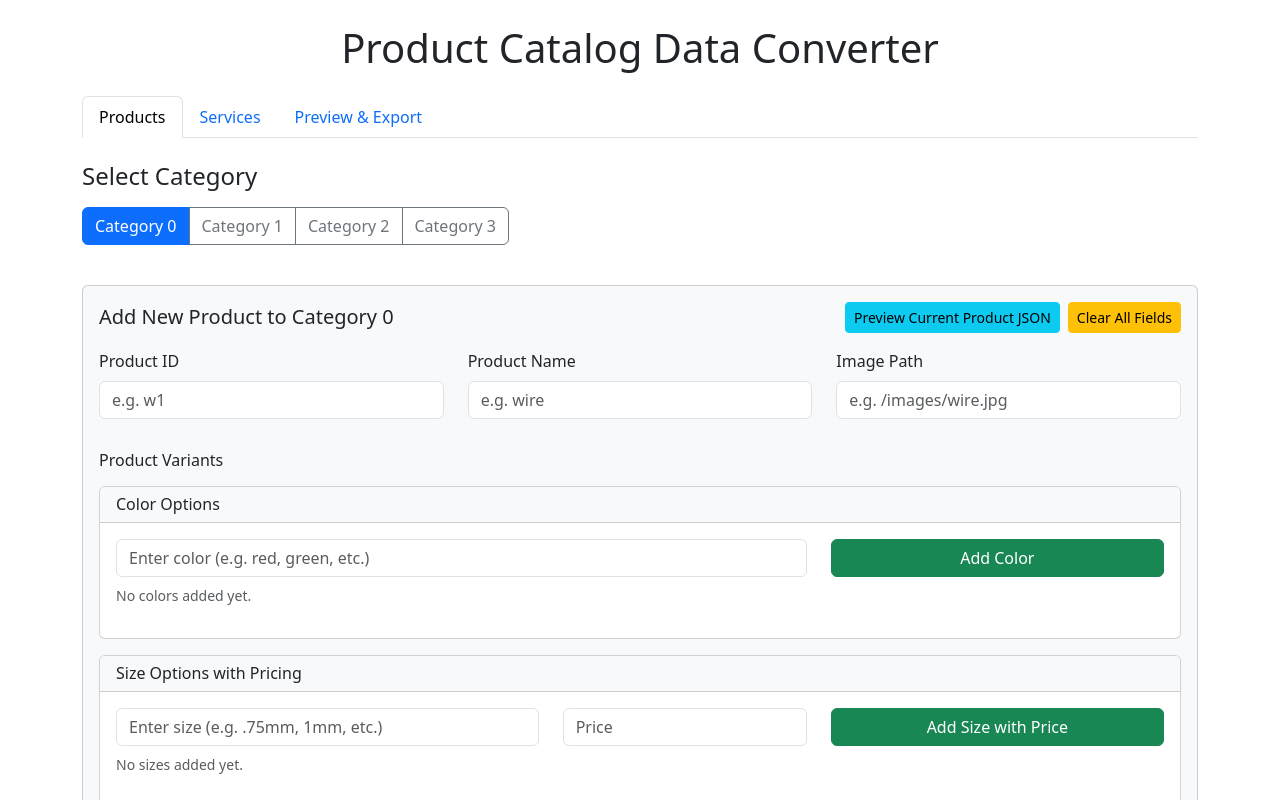
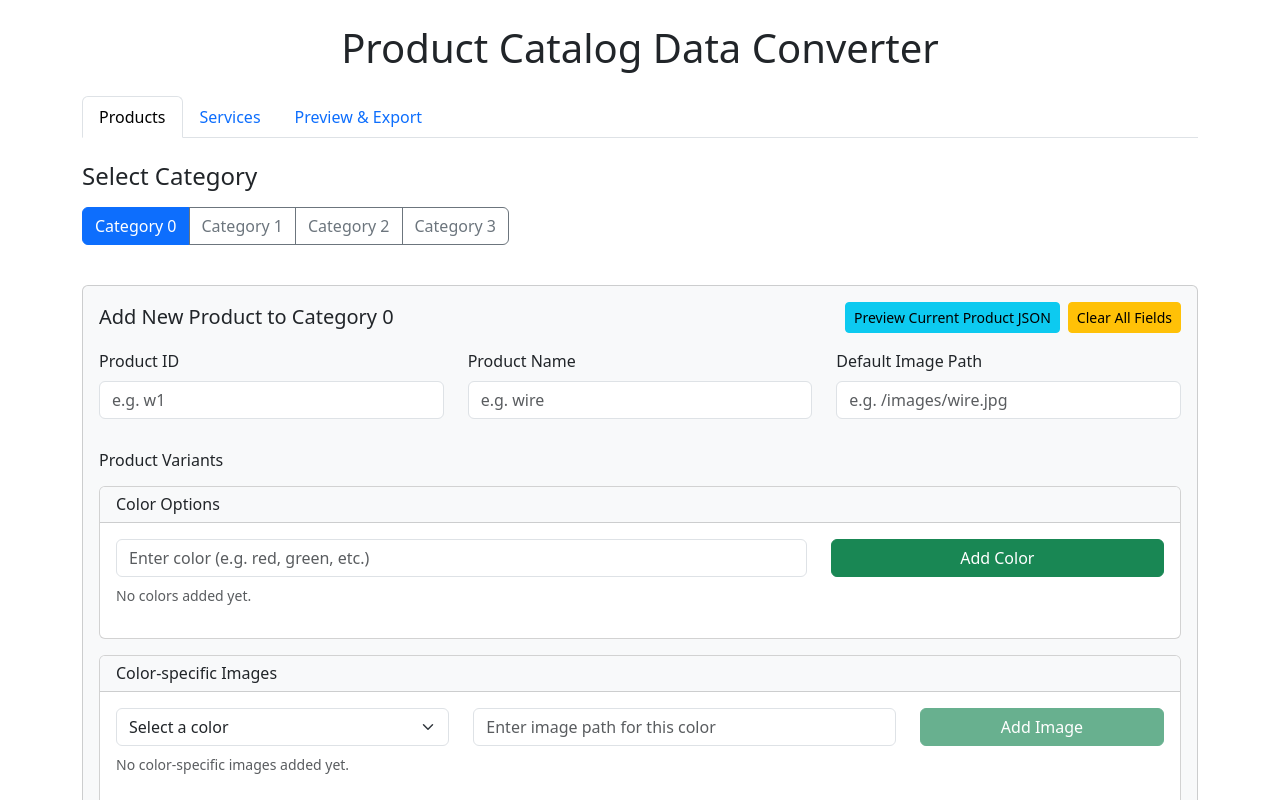
Before and after one commit to prateek8113/data-converter, a React (Create React App) app: page / in a window 1280 px wide. Shown: the top 800 px of the page. Built offline with nearby package versions, Linux system fonts and the light colour scheme.

Commit message:
Update ProductCatalogConverter.jsx

```diff
--- a/src/components/ProductCatalogConverter.jsx
+++ b/src/components/ProductCatalogConverter.jsx
@@ -17,21 +17,26 @@ const ProductCatalogConverter = () => {
   const [newProduct, setNewProduct] = useState({
     id: "",
     name: "",
-    image: "",
+    image: "", // Default image
+    colorImages: {}, // For color-specific images
     specs: {},
     variants: {
       colors: [],
-      sizes: [] // Will contain objects with {size, price} structure
+      sizes: [] // Contains objects with {size, price} structure
     }
   });
+
   const [newService, setNewService] = useState({
     title: "",
     description: "",
     image: ""
   });
+
   const [newSpecKey, setNewSpecKey] = useState("");
   const [newSpecValue, setNewSpecValue] = useState("");
   const [newColor, setNewColor] = useState("");
+  const [newColorImage, setNewColorImage] = useState("");
+  const [selectedColorForImage, setSelectedColorForImage] = useState("");
   const [newSize, setNewSize] = useState("");
   const [newSizePrice, setNewSizePrice] = useState("");
   const [jsonOutput, setJsonOutput] = useState("");
@@ -101,6 +106,38 @@ const ProductCatalogConverter = () => {
     }
   };
 
+  // Add a color-specific image
+  const addColorImage = () => {
+    if (selectedColorForImage && newColorImage && newProduct.variants.colors.includes(selectedColorForImage)) {
+      const updatedColorImages = {
+        ...newProduct.colorImages,
+        [selectedColorForImage]: newColorImage
+      };
+
+      setNewProduct({
+        ...newProduct,
+        colorImages: updatedColorImages
+      });
+
+      // Reset the input fields
+      setNewColorImage("");
+      setSelectedColorForImage("");
+    } else if (!newProduct.variants.colors.includes(selectedColorForImage)) {
+      alert("Please add this color to the product variants first");
+    }
+  };
+
+  // Remove a color image
+  const removeColorImage = (color) => {
+    const updatedColorImages = { ...newProduct.colorImages };
+    delete updatedColorImages[color];
+
+    setNewProduct({
+      ...newProduct,
+      colorImages: updatedColorImages
+    });
+  };
+
   // Add a new size with price to the product variants
   const addSize = () => {
     if (newSize) {
@@ -108,7 +145,7 @@ const ProductCatalogConverter = () => {
       const sizeExists = newProduct.variants.sizes.some(sizeObj => sizeObj.size === newSize);
 
       if (!sizeExists) {
-        const price = newSizePrice ? parseFloat(newSizePrice) : 0;
+        const price = newSizePrice ? newSizePrice : "0";
         const newSizeObj = { size: newSize, price };
 
         const updatedVariants = {
@@ -129,12 +166,17 @@ const ProductCatalogConverter = () => {
 
   // Remove a color from variants
   const removeColor = (colorToRemove) => {
+    // Also remove any color image associated with this color
+    const updatedColorImages = { ...newProduct.colorImages };
+    delete updatedColorImages[colorToRemove];
+
     setNewProduct({
       ...newProduct,
       variants: {
         ...newProduct.variants,
         colors: newProduct.variants.colors.filter(color => color !== colorToRemove)
-      }
+      },
+      colorImages: updatedColorImages
     });
   };
 
@@ -153,7 +195,7 @@ const ProductCatalogConverter = () => {
   const updateSizePrice = (sizeToUpdate, newPrice) => {
     const updatedSizes = newProduct.variants.sizes.map(sizeObj =>
       sizeObj.size === sizeToUpdate
-        ? { ...sizeObj, price: parseFloat(newPrice) || 0 }
+        ? { ...sizeObj, price: newPrice }
         : sizeObj
     );
 
@@ -205,6 +247,7 @@ const ProductCatalogConverter = () => {
       id: "",
       name: "",
       image: "",
+      colorImages: {},
       specs: {},
       variants: {
         colors: [],
@@ -256,7 +299,57 @@ const ProductCatalogConverter = () => {
   };
 
   const generateJSON = () => {
-    setJsonOutput(JSON.stringify(formData, null, 2));
+    // Create a clean copy of the data to avoid any React state artifacts
+    const cleanData = {
+      productCatalog: {},
+      services: []
+    };
+
+    // Process the product catalog data
+    Object.entries(formData.productCatalog).forEach(([categoryId, products]) => {
+      // Ensure each product has the correct structure
+      cleanData.productCatalog[categoryId] = products.map(product => ({
+        id: product.id,
+        name: product.name,
+        image: product.image, // Default image
+        colorImages: product.colorImages || {}, // Include color-specific images
+        specs: product.specs || {},
+        variants: {
+          colors: product.variants.colors || [],
+          sizes: product.variants.sizes || []
+        }
+      }));
+    });
+
+    // Process services
+    cleanData.services = formData.services.map(service => ({
+      title: service.title,
+      description: service.description,
+      image: service.image
+    }));
+
+    setJsonOutput(JSON.stringify(cleanData, null, 2));
+  };
+
+  const generateSingleProductJSON = () => {
+    if (newProduct.id && newProduct.name) {
+      // Create a clean copy with proper structure
+      const singleProduct = {
+        id: newProduct.id,
+        name: newProduct.name,
+        image: newProduct.image, // Default image
+        colorImages: newProduct.colorImages || {},
+        specs: newProduct.specs || {},
+        variants: {
+          colors: newProduct.variants.colors || [],
+          sizes: newProduct.variants.sizes || []
+        }
+      };
+
+      setJsonOutput(JSON.stringify(singleProduct, null, 2));
+    } else {
+      alert("Please fill at least ID and Name fields");
+    }
   };
 
   const copyToClipboard = () => {
@@ -297,16 +390,6 @@ const ProductCatalogConverter = () => {
       ...newProduct,
       specs: updatedSpecs
     });
-  };
-
-  // Generate single product JSON for example
-  const generateSingleProductJSON = () => {
-    if (newProduct.id && newProduct.name) {
-      const singleProduct = { ...newProduct };
-      setJsonOutput(JSON.stringify(singleProduct, null, 2));
-    } else {
-      alert("Please fill at least ID and Name fields");
-    }
   };
 
   return (
@@ -403,7 +486,7 @@ const ProductCatalogConverter = () => {
                   />
                 </div>
                 <div className="col-md-4 mb-3">
-                  <label className="form-label">Image Path</label>
+                  <label className="form-label">Default Image Path</label>
                   <input
                     type="text"
                     name="image"
@@ -469,6 +552,80 @@ const ProductCatalogConverter = () => {
                   </div>
                 </div>
 
+                {/* Color-specific Images */}
+                <div className="card mb-3">
+                  <div className="card-header bg-light">
+                    <h5 className="h6 mb-0">Color-specific Images</h5>
+                  </div>
+                  <div className="card-body">
+                    <div className="row mb-2">
+                      <div className="col-md-4">
+                        <select
+                          className="form-select"
+                          value={selectedColorForImage}
+                          onChange={(e) => setSelectedColorForImage(e.target.value)}
+                        >
+                          <option value="">Select a color</option>
+                          {newProduct.variants.colors.map((color, idx) => (
+                            <option key={idx} value={color}>{color}</option>
+                          ))}
+                        </select>
+                      </div>
+                      <div className="col-md-5">
+                        <input
+                          type="text"
+                          value={newColorImage}
+                          onChange={(e) => setNewColorImage(e.target.value)}
+                          className="form-control"
+                          placeholder="Enter image path for this color"
+                        />
+                      </div>
+                      <div className="col-md-3">
+                        <button
+                          onClick={addColorImage}
+                          className="btn btn-success w-100"
+                          disabled={!selectedColorForImage || !newColorImage}
+                        >
+                          Add Image
+                        </button>
+                      </div>
+                    </div>
+
+                    {Object.keys(newProduct.colorImages).length > 0 ? (
+                      <div className="mt-3">
+                        <h6 className="mb-2">Color-specific Images:</h6>
+                        <table className="table table-sm table-bordered">
+                          <thead>
+                            <tr>
+                              <th>Color</th>
+                              <th>Image Path</th>
+                              <th>Actions</th>
+                            </tr>
+                          </thead>
+                          <tbody>
+                            {Object.entries(newProduct.colorImages).map(([color, imgPath], idx) => (
+                              <tr key={idx}>
+                                <td>{color}</td>
+                                <td>{imgPath}</td>
+                                <td>
+                                  <button
+                                    onClick={() => removeColorImage(color)}
+                                    className="btn btn-sm btn-danger"
+                                  >
+                                    Remove
+                                  </button>
+                                </td>
+                              </tr>
+                            ))}
+                          </tbody>
+                        </table>
+                      </div>
+                    ) : (
+                      <p className="text-muted small mt-2">No color-specific images added yet.</p>
+                    )}
+                  </div>
+                </div>
+
                 {/* Size Variants with Price */}
                 <div className="card">
                   <div className="card-header bg-light">
@@ -487,12 +644,11 @@ const ProductCatalogConverter = () => {
                       </div>
                       <div className="col-md-3">
                         <input
-                          type="number"
+                          type="text"
                           value={newSizePrice}
                           onChange={(e) => setNewSizePrice(e.target.value)}
                           className="form-control"
                           placeholder="Price"
-                          step="0.01"
                         />
                       </div>
                       <div className="col-md-4">
@@ -523,12 +679,11 @@ const ProductCatalogConverter = () => {
                                   <td>{sizeObj.size}</td>
                                   <td>
                                     <input
-                                      type="number"
+                                      type="text"
                                       value={sizeObj.price}
                                       onChange={(e) => updateSizePrice(sizeObj.size, e.target.value)}
                                       className="form-control form-control-sm"
                                       placeholder="Set price"
-                                      step="0.01"
                                     />
                                   </td>
                                   <td>
@@ -665,7 +820,7 @@ const ProductCatalogConverter = () => {
                               <div>
                                 <p className="mb-1"><strong>ID:</strong> {product.id}</p>
                                 <p className="mb-1"><strong>Name:</strong> {product.name}</p>
-                                <p className="mb-1"><strong>Image:</strong> {product.image}</p>
+                                <p className="mb-1"><strong>Default Image:</strong> {product.image}</p>
                               </div>
                               <button
                                 onClick={() => removeProduct(parseInt(categoryIndex), index)}
@@ -674,6 +829,31 @@ const ProductCatalogConverter = () => {
                                 Remove
                               </button>
                             </div>
+
+                            {/* Display color-specific images */}
+                            {Object.keys(product.colorImages || {}).length > 0 && (
+                              <div className="mt-2">
+                                <p className="mb-1"><strong>Color Images:</strong></p>
+                                <div className="table-responsive">
+                                  <table className="table table-sm">
+                                    <thead>
+                                      <tr>
+                                        <th>Color</th>
+                                        <th>Image Path</th>
+                                      </tr>
+                                    </thead>
+                                    <tbody>
+                                      {Object.entries(product.colorImages).map(([color, imgPath], i) => (
+                                        <tr key={i}>
+                                          <td>{color}</td>
+                                          <td>{imgPath}</td>
+                                        </tr>
+                                      ))}
+                                    </tbody>
+                                  </table>
+                                </div>
+                              </div>
+                            )}
 
                             {/* Display colors and sizes with prices */}
                             {(product.variants.colors.length > 0 || product.variants.sizes.length > 0) && (
@@ -706,7 +886,7 @@ const ProductCatalogConverter = () => {
                                             {product.variants.sizes.map((sizeObj, i) => (
                                               <tr key={i}>
                                                 <td>{sizeObj.size}</td>
-                                                <td>${sizeObj.price.toFixed(2)}</td>
+                                                <td>{sizeObj.price}</td>
                                               </tr>
                                             ))}
                                           </tbody>
```
